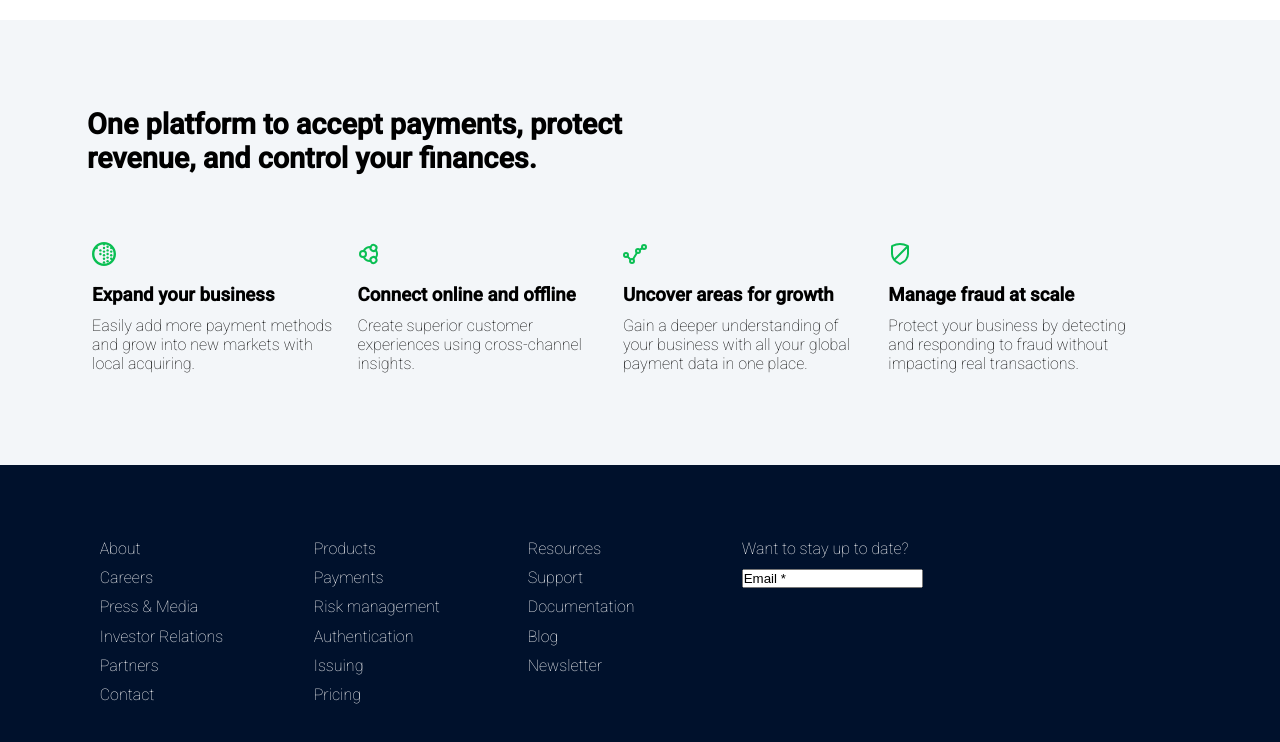
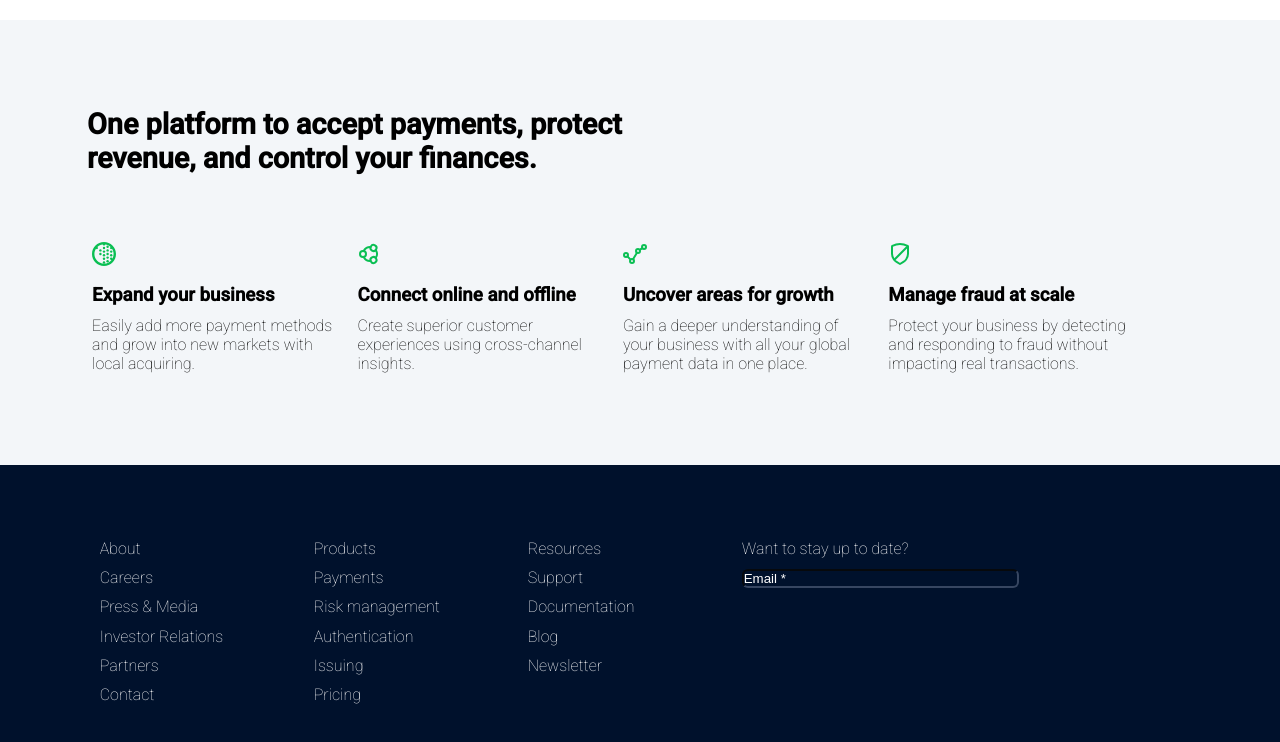
Before and after one commit to intruston/adyen-copy, a plain HTML site: page index.html in a window 1280 px wide. Shown: the part 856-1598 px from the top of the page. Drawn offline with Linux system fonts and the light colour scheme.

Commit message:
added email form style

```diff
--- a/style.css
+++ b/style.css
@@ -162,6 +162,12 @@ font-weight: 100;}
     margin:5%;
 }
 
+#email {width:150%;
+    border-radius: 6px;
+    color: white;
+    background-color: #00112c;
+    border-color: #374661;}
+
 @media (max-width: 600px){
     video{
     width:300px;
```
